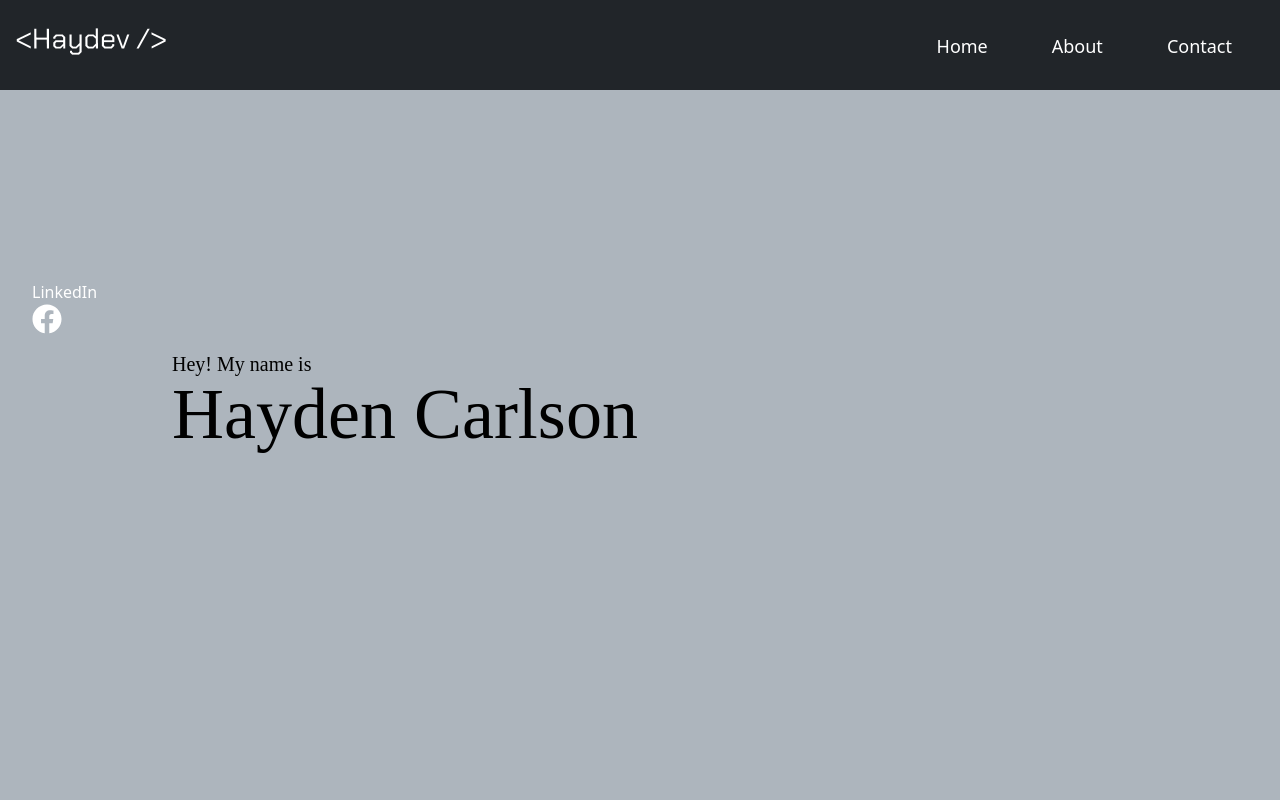
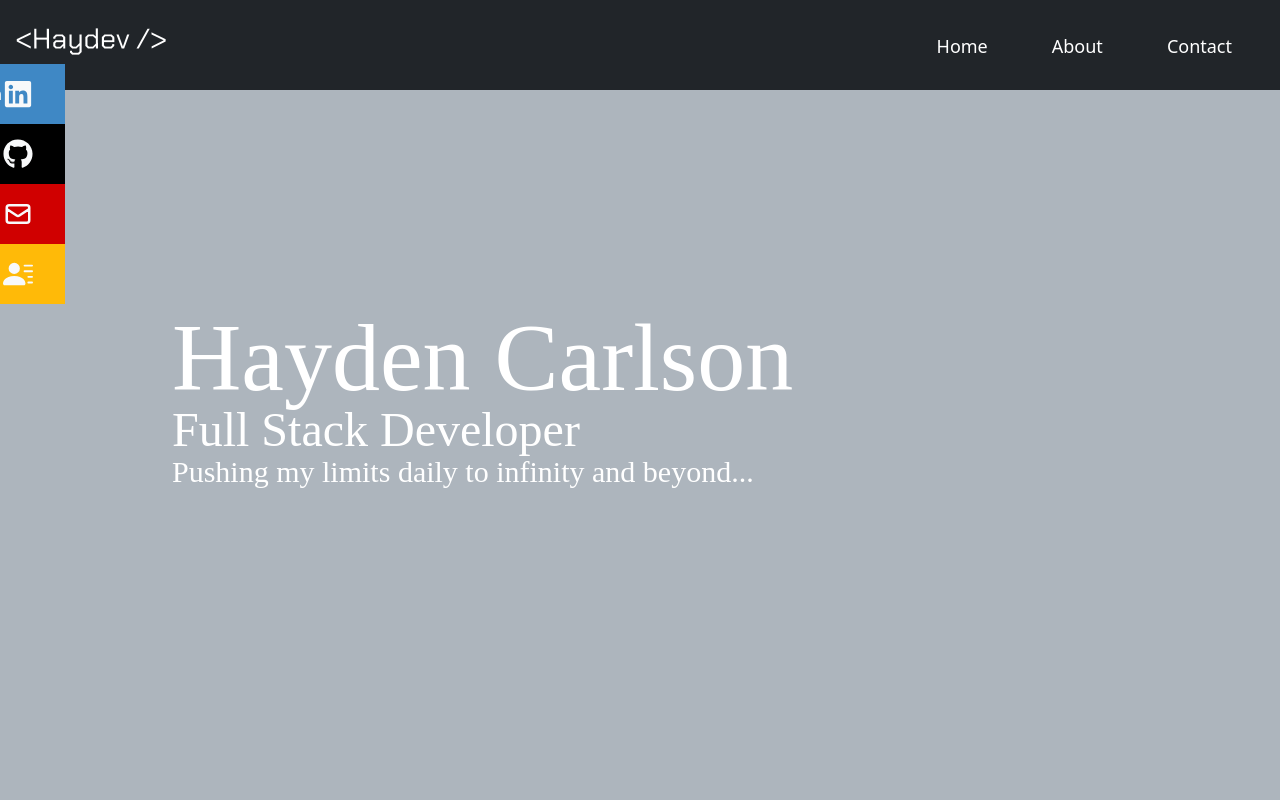
Before and after one commit to hcarlson108/haydev, a React (Create React App) app: page / in a window 1280 px wide. Shown: the top 800 px of the page. Built offline with nearby package versions, Linux system fonts and the light colour scheme; the HTML template or start-up script is replaced by a standard one.

Commit message:
made the home page

```diff
--- a/src/components/About.jsx
+++ b/src/components/About.jsx
@@ -1,5 +1,4 @@
 import React from 'react'
-
 function About() {
   return (
     <div name='about' className='w-full h-screen bg-[#e9ecef]'>
@@ -8,6 +7,8 @@ function About() {
         <h1 className='text-4xl sm:text-7xl'>about</h1>
 
         </div>
+
+
     </div>
   )
 }
--- a/src/components/Navbar.jsx
+++ b/src/components/Navbar.jsx
@@ -1,14 +1,13 @@
 import React, {useState} from 'react'
-import {FaBars, FaTimes, FaGithub, FaLinkedin, FaFacebook} from 'react-icons/fa'
-import {HioutlineMail} from 'react-icons/hi'
-import {BsFillPersonLinesFill} from 'react-icons/bs'
+import {FaBars, FaTimes, FaGithub, FaLinkedin, FaFacebook, FaTwitter, FaMailBulk} from 'react-icons/fa'
+import {HiMail, HiOutlineMail} from 'react-icons/hi'
+import {BsFillPersonLinesFill, BsArrowBarRight} from 'react-icons/bs'
 import Logo from '../assets/haydev.png'
 import {Link} from 'react-scroll'
 
 const Navbar = () => {
     const [nav, setNav] = useState(false)
     const handleClick = () => setNav(!nav)
-
   return (
     <div className='fixed w-full h-[90px] flex justify-between px-4 bg-[#212529] text-[#ffffff] font-sans'>
         <div>
@@ -16,18 +15,18 @@ const Navbar = () => {
         </div>
 
         {/* menu */}
-            <ul className='hidden md:flex py-8 text-lg '>
-                <li>
+            <ul className='hidden md:flex py-8 text-lg'>
+                <li className='hover:text-[#DEE2E6]'>
                     <Link to='home' smooth={true} duration={500}>
                         Home
                     </Link>
                 </li>
-                <li>
+                <li className='hover:text-[#DEE2E6]'>
                     <Link to='about' smooth={true} duration={500}>
                         About
                     </Link>
                 </li>
-                <li>
+                <li className='hover:text-[#DEE2E6]'>
                     <Link to='contact' smooth={true} duration={500}>
                         Contact
                     </Link>
@@ -35,23 +34,43 @@ const Navbar = () => {
             </ul>
 
         {/* Hamburger */}
-        <div onClick={handleClick} className='md:hidden z-10 p-9 scale-150'>
+        <div onClick={handleClick} className='md:hidden z-10 p-9 scale-125'>
             {!nav ? <FaBars /> : <FaTimes />}
         </div>
 
         {/* Mobile Menu */}
         <ul className={!nav ? 'hidden' : 'absolute top-0 left-0 w-full h-screen bg-[#343A40] flex flex-col justify-center items-center'}>
-            <li className='py-6 text-4xl'>Home</li>
-            <li className='py-6 text-4xl'>About</li>
-            <li className='py-6 text-4xl'>Contact</li>
+            <li className='py-6 text-4xl hover:ml-10'>Home</li>
+            <li className='py-6 text-4xl hover:ml-10'>About</li>
+            <li className='py-6 text-4xl hover:ml-10'>Contact</li>
         </ul>
 
         {/* Social icons */}
-        <div className='flex fixed flex-col top-[35%] left-0'>
+
+        <div className='hidden lg:flex fixed flex-col top-[8%] left-0'>
         <ul>
-            <li>
-                <a href="/">
-                    LinkedIn <FaFacebook size={30}/>
+            <li className={'w-[160px] h-[60px] flex justify-between items-center ml-[-95px] hover:ml-[-10px] duration-300 bg-[#3f88c5]'}>
+                <a className='flex justify-between items-center w-full text-[#F8F9FA]'
+                href="/">
+                    LinkedIn <FaLinkedin size={30}/>
+                </a>
+            </li>
+            <li className={'w-[160px] h-[60px] flex justify-between items-center ml-[-95px] hover:ml-[-10px] duration-300 bg-black'}>
+                <a className='flex justify-between items-center w-full text-[#F8F9FA]'
+                href="/">
+                    Github <FaGithub size={30}/>
+                </a>
+            </li>
+            <li className={'w-[160px] h-[60px] flex justify-between items-center ml-[-95px] hover:ml-[-10px] duration-300 bg-[#d00000]'}>
+                <a className='flex justify-between items-center w-full text-[#F8F9FA]'
+                href="/">
+                    Email <HiOutlineMail size={30}/>
+                </a>
+            </li>
+            <li className={'w-[160px] h-[60px] flex justify-between items-center ml-[-95px] hover:ml-[-10px] duration-300 bg-[#ffba08]'}>
+                <a className='flex justify-between items-center w-full text-[#F8F9FA]'
+                href="/">
+                    Resume <BsFillPersonLinesFill size={30}/>
                 </a>
             </li>
         </ul>
--- a/src/components/home.jsx
+++ b/src/components/home.jsx
@@ -3,10 +3,16 @@ import React from 'react'
 function Home() {
   return (
     <div name='home' className='w-full h-screen bg-[#adb5bd]'>
-        <div className='max-w-[1000px] mx-auto px-8 flex flex-col justify-center h-full'>
-        <p className='text-xl'>Hey! My name is</p>
-        <h1 className='text-4xl sm:text-7xl'>Hayden Carlson</h1>
-        <p></p>
+
+
+        {/* {container} */}
+        <div className='max-w-[1000px] mx-auto px-8 flex flex-col justify-center h-full text-white'>
+            <h1 className='text-4xl sm:text-8xl'>Hayden Carlson</h1>
+            <h2 className='text-4xl sm:text-5xl'>Full Stack Developer</h2>
+
+            <p className='text-4xl sm:text-3xl'>Pushing my limits daily to
+            infinity and beyond...
+        </p>
 
         </div>
     </div>
```
Also changed, not shown: 1 other file (tests, documents, lock files or other folders).
